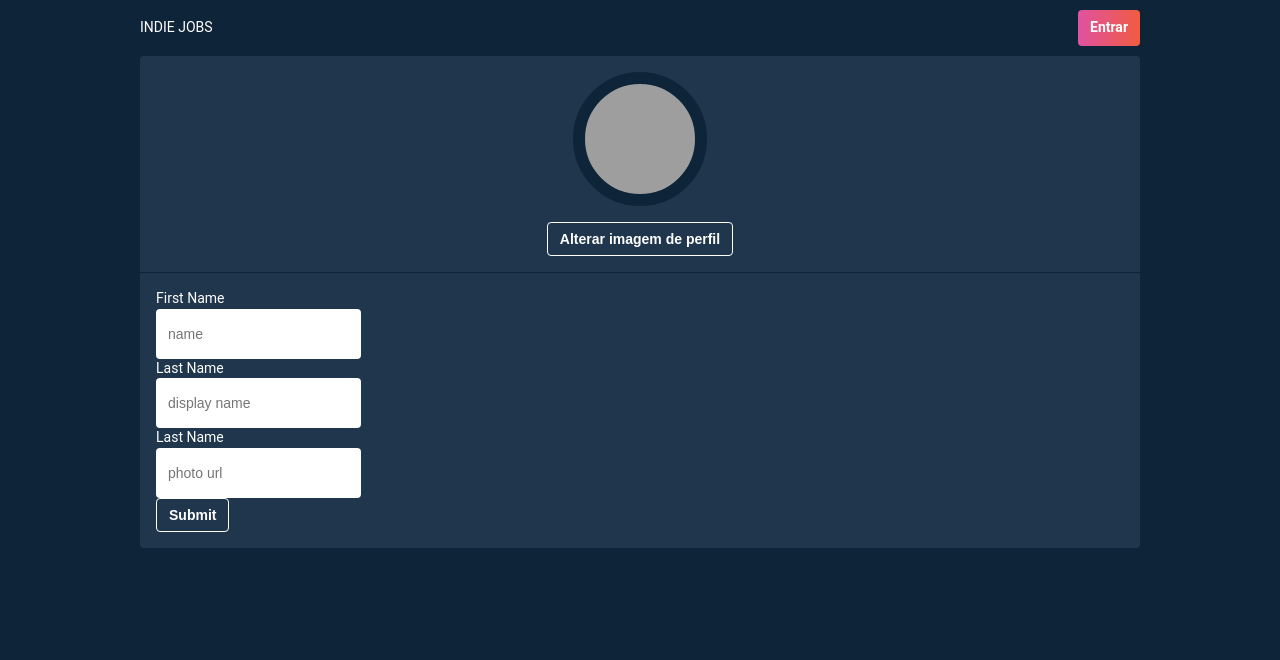
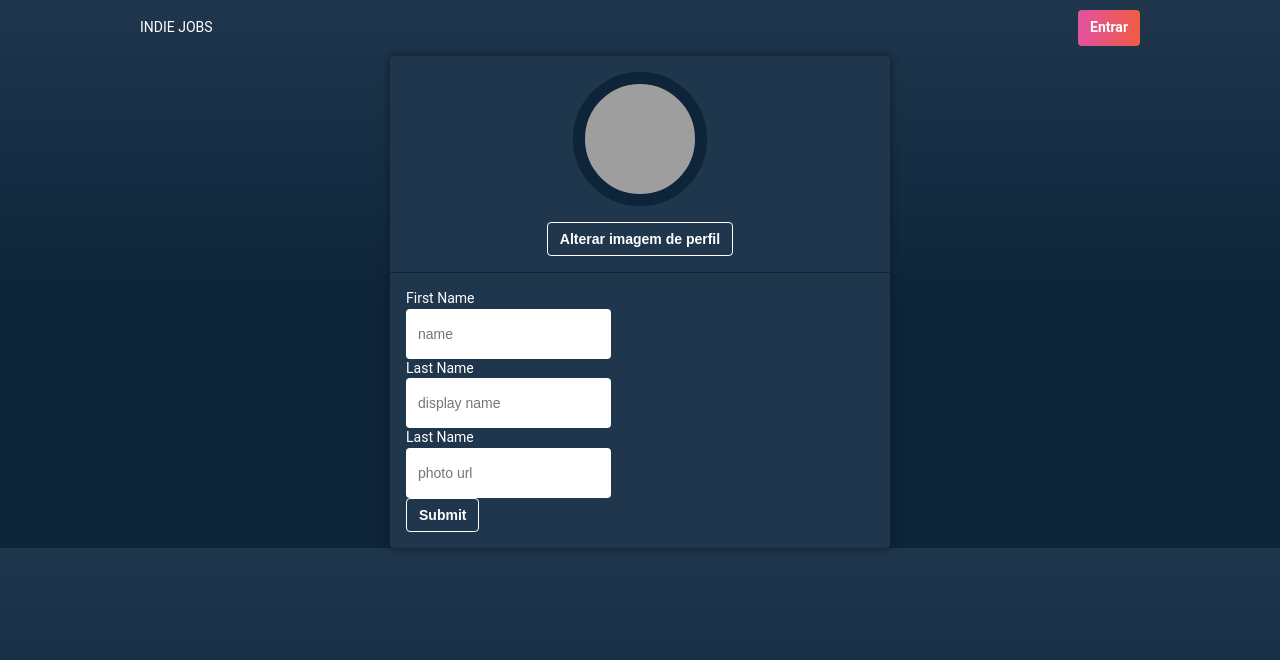
Before and after one commit to devchronicles/aboutdevs, a React app: page /config/edituserprofile in a window 1280 px wide. Shown: the top 660 px of the page. Built offline with nearby package versions, Linux system fonts and the light colour scheme; no server answers; grey boxes are pictures that could not be loaded; the HTML template or start-up script is replaced by a standard one.

Commit message:
Advancing even more in the styles

```diff
--- a/src/client/styles/document.scss
+++ b/src/client/styles/document.scss
@@ -4,7 +4,7 @@
 // contains styles for the "document" pages (view and edit)
 
 .document-wrapper {
-    @include elastic-width($max-container-width);
+    @include elastic-width(500px);
     display: flex;
     flex-direction: column;
     flex-wrap: wrap;
@@ -15,6 +15,7 @@
         box-sizing: border-box;
         background-color: $color-dark-light;
         border-radius: $radius-md;
+        box-shadow: 0 0 8px #0e1c29;
 
         .document-section {
             padding: $gutter-md;
--- a/src/client/styles/profile-card.scss
+++ b/src/client/styles/profile-card.scss
@@ -6,6 +6,7 @@
     margin: $gutter-md;
     background-color: $color-dark-light;
     border-radius: $radius-md;
+    box-shadow: 0 0 8px #0e1c29;
 
     display: flex;
     flex-direction: column;
--- a/src/client/styles/search-bar.scss
+++ b/src/client/styles/search-bar.scss
@@ -7,7 +7,6 @@
     padding: 3 * $gutter-md $gutter-md;
     justify-content: center;
     text-align: center;
-    background-image: linear-gradient(to bottom, $color-dark-light, $color-dark);
     border-bottom: 1px solid lighten($color-dark, 5%);
     box-sizing: border-box;
 
--- a/src/client/styles/styles.scss
+++ b/src/client/styles/styles.scss
@@ -22,6 +22,8 @@ body {
     color: $color-white;
     line-height: 1.4em;
     margin: 0;
+    background-image: linear-gradient(to bottom, #1f364d, #0E2439 300px);
+
 
     .page-wrapper {
         width: 100%;
```
